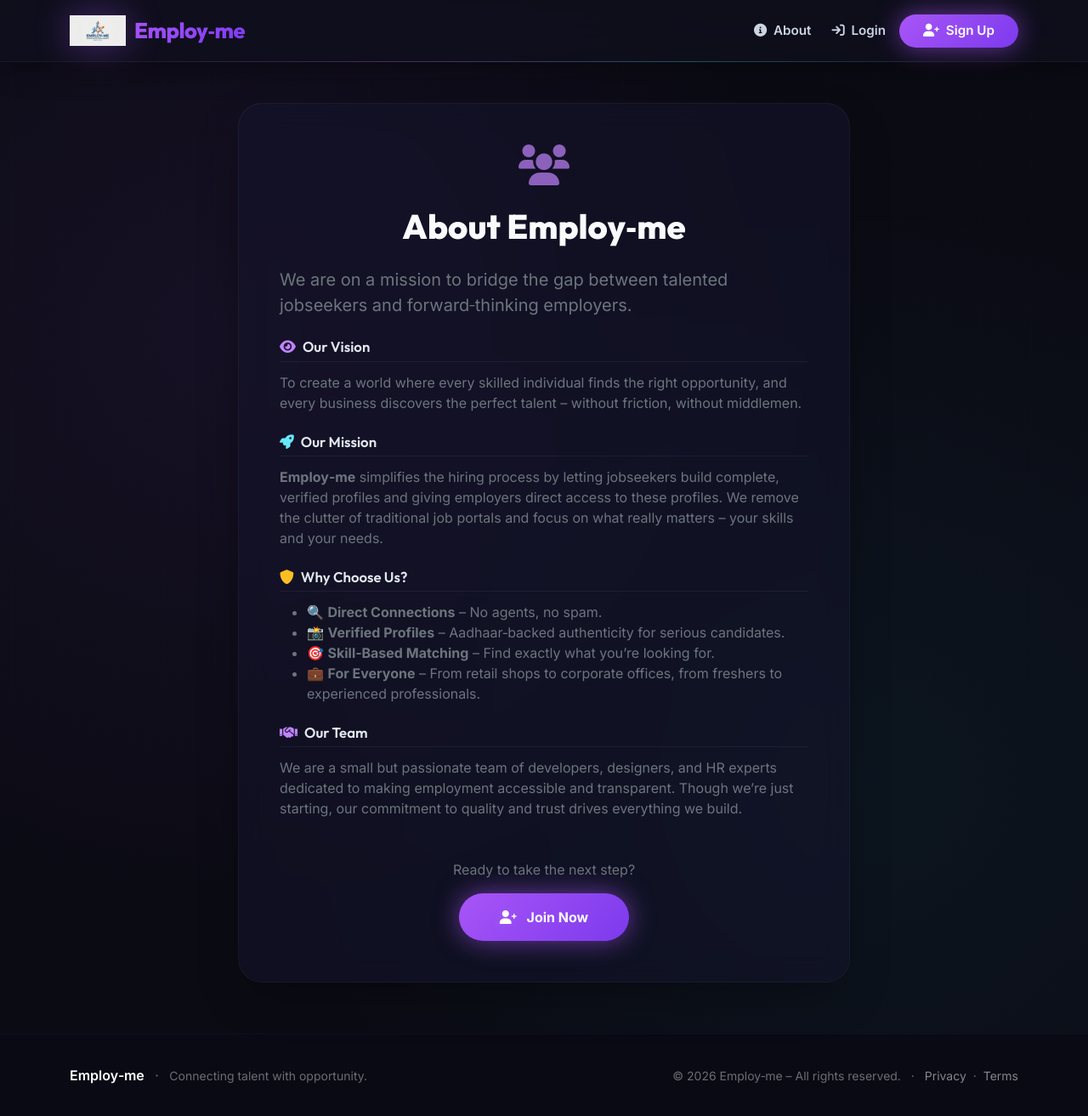
After one commit to tj184/Employ-me, a Flask app: page /about in a window 1280 px wide. The commit adds this page. Shown: the whole page at 85% size. Run offline with Flask 3, Linux system fonts and the light colour scheme; some libraries are stand-ins or nearby versions.

Commit message:
Adding switch account, business form and about section

```diff
--- a/app.py
+++ b/app.py
@@ -6,8 +6,8 @@ from flask_login import LoginManager, login_user, logout_user, login_required, c
 from werkzeug.security import generate_password_hash, check_password_hash
 from wtforms.validators import DataRequired
 from config import Config
-from models import db, User, JobSeekerProfile
-from forms import LoginForm, SignupForm, ProfileForm, INDIAN_CITIES, SKILLS_CHOICES
+from models import db, User, JobSeekerProfile, EmployerProfile
+from forms import LoginForm, SignupForm, ProfileForm, EmployerForm, INDIAN_CITIES, SKILLS_CHOICES
 
 app = Flask(__name__)
 app.config.from_object(Config)
@@ -49,6 +49,7 @@ def role_required(role):
         return wrapper
     return decorator
 
+# ---------- Routes ----------
 @app.route('/')
 def index():
     return render_template('index.html')
@@ -65,7 +66,7 @@ def login():
             flash('Login successful!', 'success')
             next_page = request.args.get('next')
             if not next_page:
-                next_page = url_for('jobseeker_dashboard') if user.role == 'jobseeker' else url_for('hire_dashboard')
+                next_page = url_for('jobseeker_dashboard') if user.role == 'jobseeker' else url_for('employer_profile')
             return redirect(next_page)
         flash('Invalid email or password.', 'danger')
     return render_template('login.html', form=form)
@@ -87,7 +88,10 @@ def signup():
         db.session.commit()
         login_user(user)
         flash('Account created! Complete your profile.', 'success')
-        return redirect(url_for('jobseeker_dashboard') if user.role == 'jobseeker' else url_for('hire_dashboard'))
+        if user.role == 'jobseeker':
+            return redirect(url_for('jobseeker_dashboard'))
+        else:
+            return redirect(url_for('employer_profile'))
     return render_template('signup.html', form=form)
 
 @app.route('/logout')
@@ -104,20 +108,47 @@ def jobseeker_dashboard():
     profile = JobSeekerProfile.query.filter_by(user_id=current_user.id).first()
     form = ProfileForm(obj=profile)
 
-    # If profile exists, remove DataRequired from locked fields
+    locked_fields = [
+        'first_name', 'last_name', 'middle_name', 'dob', 'gender', 'address',
+        'pincode', 'mobile', 'father_husband_name', 'city', 'state', 'aadhar_card'
+    ] if profile else []
+
     if profile:
-        locked_fields = ['first_name', 'last_name', 'dob', 'gender', 'address',
-                         'pincode', 'mobile', 'father_husband_name', 'city', 'state']
         for field_name in locked_fields:
-            field = getattr(form, field_name)
-            field.validators = [v for v in field.validators if not isinstance(v, DataRequired)]
+            field = getattr(form, field_name, None)
+            if field:
+                field.validators = [v for v in field.validators if not isinstance(v, DataRequired)]
 
     if form.validate_on_submit():
+        if not profile:
+            if not form.profile_pic.data:
+                flash('Profile picture is required.', 'danger')
+                return render_template('jobseeker_dashboard.html',
+                                       form=form, profile=profile,
+                                       cities=INDIAN_CITIES, locked_fields=locked_fields)
+            if not form.aadhar_card.data:
+                flash('Aadhaar card image is required.', 'danger')
+                return render_template('jobseeker_dashboard.html',
+                                       form=form, profile=profile,
+                                       cities=INDIAN_CITIES, locked_fields=locked_fields)
+
+        selected = form.selected_skills.data
+        skills_list = []
+        if selected:
+            label_map = dict(SKILLS_CHOICES)
+            skills_list.extend([label_map.get(s, s) for s in selected])
+        if form.custom_skills.data and form.custom_skills.data.strip():
+            skills_list.extend([s.strip() for s in form.custom_skills.data.split(',') if s.strip()])
+        if not skills_list:
+            flash('Please select at least one skill or enter a custom skill.', 'danger')
+            return render_template('jobseeker_dashboard.html',
+                                   form=form, profile=profile,
+                                   cities=INDIAN_CITIES, locked_fields=locked_fields)
+
         if not profile:
             profile = JobSeekerProfile(user_id=current_user.id)
             db.session.add(profile)
 
-            # New profile → assign all fields
             profile.first_name = form.first_name.data
             profile.middle_name = form.middle_name.data
             profile.last_name = form.last_name.data
@@ -129,29 +160,15 @@ def jobseeker_dashboard():
             profile.father_husband_name = form.father_husband_name.data
             profile.city = form.city.data
             profile.state = form.state.data
-        else:
-            # Existing profile → locked fields are NOT updated
-            pass
 
-        # Editable fields (always updated)
         profile.education_level = form.education_level.data
         profile.education_other = form.education_other.data if form.education_level.data == 'Others' else None
         profile.preferred_location1 = form.preferred_location1.data
         profile.preferred_location2 = form.preferred_location2.data or None
         profile.preferred_location3 = form.preferred_location3.data or None
         profile.employment_type = form.employment_type.data
+        profile.skills = ', '.join(skills_list)
 
-        # Skills
-        selected = form.selected_skills.data
-        skills_list = []
-        if selected:
-            label_map = dict(SKILLS_CHOICES)
-            skills_list.extend([label_map.get(s, s) for s in selected])
-        if form.custom_skills.data.strip():
-            skills_list.extend([s.strip() for s in form.custom_skills.data.split(',') if s.strip()])
-        profile.skills = ', '.join(skills_list) if skills_list else None
-
-        # Images
         if form.profile_pic.data:
             old = profile.profile_pic
             filename = save_image(form.profile_pic.data)
@@ -159,19 +176,17 @@ def jobseeker_dashboard():
                 if old and os.path.exists(os.path.join(app.config['UPLOAD_FOLDER'], old)):
                     os.remove(os.path.join(app.config['UPLOAD_FOLDER'], old))
                 profile.profile_pic = filename
-        if form.aadhar_card.data:
-            old = profile.aadhar_card
-            filename = save_image(form.aadhar_card.data)
-            if filename:
-                if old and os.path.exists(os.path.join(app.config['UPLOAD_FOLDER'], old)):
-                    os.remove(os.path.join(app.config['UPLOAD_FOLDER'], old))
-                profile.aadhar_card = filename
+
+        if not profile.id:
+            if form.aadhar_card.data:
+                filename = save_image(form.aadhar_card.data)
+                if filename:
+                    profile.aadhar_card = filename
 
         db.session.commit()
         flash('Profile saved successfully!', 'success')
         return redirect(url_for('jobseeker_dashboard'))
 
-    # Pre-populate form for GET (if profile exists)
     if profile:
         form.first_name.data = profile.first_name
         form.middle_name.data = profile.middle_name
@@ -210,13 +225,52 @@ def jobseeker_dashboard():
                            form=form,
                            profile=profile,
                            cities=INDIAN_CITIES,
-                           locked_fields=['first_name', 'last_name', 'dob', 'gender', 'address',
-                                          'pincode', 'mobile', 'father_husband_name', 'city', 'state'] if profile else [])
+                           locked_fields=locked_fields)
+
+@app.route('/employer/profile', methods=['GET', 'POST'])
+@login_required
+@role_required('employer')
+def employer_profile():
+    profile = EmployerProfile.query.filter_by(user_id=current_user.id).first()
+    form = EmployerForm(obj=profile)
+
+    if form.validate_on_submit():
+        if not profile:
+            profile = EmployerProfile(user_id=current_user.id)
+            db.session.add(profile)
+
+        profile.business_name = form.business_name.data
+        profile.business_address = form.business_address.data
+        profile.gst_number = form.gst_number.data
+        profile.business_type = form.business_type.data
+        profile.contact_person_name = form.contact_person_name.data
+        profile.contact_person_phone = form.contact_person_phone.data
+        profile.dob = form.dob.data           # <-- save DOB
+
+        db.session.commit()
+        flash('Business profile saved!', 'success')
+        return redirect(url_for('hire_dashboard'))
+
+    if profile:
+        form.business_name.data = profile.business_name
+        form.business_address.data = profile.business_address
+        form.gst_number.data = profile.gst_number
+        form.business_type.data = profile.business_type
+        form.contact_person_name.data = profile.contact_person_name
+        form.contact_person_phone.data = profile.contact_person_phone
+        form.dob.data = profile.dob           # <-- pre-populate DOB
+
+    return render_template('employer_profile.html', form=form, profile=profile)
 
 @app.route('/hire')
 @login_required
 @role_required('employer')
 def hire_dashboard():
+    employer_profile = EmployerProfile.query.filter_by(user_id=current_user.id).first()
+    if not employer_profile:
+        flash('Please complete your business profile first.', 'warning')
+        return redirect(url_for('employer_profile'))
+
     profiles = JobSeekerProfile.query.all()
     return render_template('hire_dashboard.html', profiles=profiles)
 
@@ -227,6 +281,46 @@ def view_profile(profile_id):
     profile = JobSeekerProfile.query.get_or_404(profile_id)
     return render_template('view_profile.html', profile=profile)
 
+# ---------- New: Delete account ----------
+@app.route('/delete_account', methods=['GET', 'POST'])
+@login_required
+def delete_account():
+    if request.method == 'GET':
+        return render_template('delete_account.html')
+
+    # POST – verify DOB and delete
+    dob_str = request.form.get('dob')
+    if not dob_str:
+        flash('Please enter your date of birth.', 'danger')
+        return redirect(url_for('delete_account'))
+
+    try:
+        dob = datetime.strptime(dob_str, '%Y-%m-%d').date()
+    except ValueError:
+        flash('Invalid date format. Use YYYY-MM-DD.', 'danger')
+        return redirect(url_for('delete_account'))
+
+    # Check against the correct profile
+    if current_user.role == 'jobseeker':
+        profile = JobSeekerProfile.query.filter_by(user_id=current_user.id).first()
+    else:
+        profile = EmployerProfile.query.filter_by(user_id=current_user.id).first()
+
+    if not profile or profile.dob != dob:
+        flash('Date of birth does not match our records. Account not deleted.', 'danger')
+        return redirect(url_for('delete_account'))
+
+    # All good – delete the user (cascade removes the profile)
+    db.session.delete(current_user)
+    db.session.commit()
+    logout_user()
+    flash('Your account has been permanently deleted. You can now create a new account with a different role.', 'success')
+    return redirect(url_for('signup'))
+
+@app.route('/about')
+def about():
+    return render_template('about.html')
+
 @app.errorhandler(404)
 def not_found(e):
     return render_template('base.html', content='Page not found'), 404
--- a/forms.py
+++ b/forms.py
@@ -206,3 +206,19 @@ class ProfileForm(FlaskForm):
     aadhar_card = FileField('Aadhaar Card (not shared with employers)', validators=[FileAllowed(['jpg','png','jpeg'], 'Images only!')])
 
     submit = SubmitField('Save Profile')
+
+class EmployerForm(FlaskForm):
+    business_name = StringField('Business Name', validators=[DataRequired(), Length(max=150)])
+    business_address = TextAreaField('Business Address', validators=[DataRequired(), Length(max=300)])
+    gst_number = StringField('GST Number', validators=[DataRequired(), Length(max=30)])
+    business_type = SelectField('Business Type', choices=[
+        ('Retail', 'Retail'),
+        ('Wholesale', 'Wholesale'),
+        ('Service', 'Service'),
+        ('Manufacturing', 'Manufacturing'),
+        ('Other', 'Other')
+    ], validators=[DataRequired()])
+    contact_person_name = StringField('Contact Person Name', validators=[DataRequired(), Length(max=100)])
+    contact_person_phone = StringField('Contact Person Phone', validators=[DataRequired(), Length(max=15)])
+    dob = DateField('Date of Birth (for verification)', validators=[DataRequired()], format='%Y-%m-%d')
+    submit = SubmitField('Save Business Profile')
--- /dev/null
+++ b/templates/about.html
@@ -0,0 +1,72 @@
+{% extends "base.html" %}
+
+{% block content %}
+<div class="container my-5">
+    <div class="row justify-content-center">
+        <div class="col-md-8">
+            <!-- Glass card -->
+            <div class="card-modern p-5">
+                <div class="text-center mb-4">
+                    <i class="fas fa-users fa-3x" style="color: var(--primary-light); opacity: 0.7;"></i>
+                </div>
+                <h1 class="text-center mb-4" style="font-family: var(--font-display); font-weight: 800; color: #F8FAFC;">
+                    About <span class="gradient-text">Employ‑me</span>
+                </h1>
+                <p class="lead text-secondary">
+                    We are on a mission to bridge the gap between talented jobseekers and forward‑thinking employers.
+                </p>
+
+                <h5 class="section-title mt-4"><i class="fas fa-eye me-2" style="color: var(--primary-light);"></i>Our Vision</h5>
+                <p class="text-secondary">
+                    To create a world where every skilled individual finds the right opportunity, and every business discovers the perfect talent – without friction, without middlemen.
+                </p>
+
+                <h5 class="section-title mt-4"><i class="fas fa-rocket me-2" style="color: var(--employer-light);"></i>Our Mission</h5>
+                <p class="text-secondary">
+                    <strong>Employ‑me</strong> simplifies the hiring process by letting jobseekers build complete, verified profiles and giving employers direct access to these profiles. We remove the clutter of traditional job portals and focus on what really matters – your skills and your needs.
+                </p>
+
+                <h5 class="section-title mt-4"><i class="fas fa-shield-alt me-2" style="color: var(--accent-gold);"></i>Why Choose Us?</h5>
+                <ul class="text-secondary">
+                    <li>🔍 <strong>Direct Connections</strong> – No agents, no spam.</li>
+                    <li>📸 <strong>Verified Profiles</strong> – Aadhaar‑backed authenticity for serious candidates.</li>
+                    <li>🎯 <strong>Skill‑Based Matching</strong> – Find exactly what you’re looking for.</li>
+                    <li>💼 <strong>For Everyone</strong> – From retail shops to corporate offices, from freshers to experienced professionals.</li>
+                </ul>
+
+                <h5 class="section-title mt-4"><i class="fas fa-handshake me-2" style="color: var(--primary-light);"></i>Our Team</h5>
+                <p class="text-secondary">
+                    We are a small but passionate team of developers, designers, and HR experts dedicated to making employment accessible and transparent. Though we’re just starting, our commitment to quality and trust drives everything we build.
+                </p>
+
+                <div class="text-center mt-5">
+                    <p class="text-secondary">Ready to take the next step?</p>
+                    {% if not current_user.is_authenticated %}
+                        <a href="{{ url_for('signup') }}" class="btn btn-primary-gradient px-5 py-3">
+                            <i class="fas fa-user-plus me-2"></i> Join Now
+                        </a>
+                    {% else %}
+                        <a href="{{ url_for('index') }}" class="btn btn-outline-soft px-5 py-3">
+                            <i class="fas fa-home me-2"></i> Back to Home
+                        </a>
+                    {% endif %}
+                </div>
+            </div>
+        </div>
+    </div>
+</div>
+{% endblock %}
+
+{% block extra_scripts %}
+<style>
+    .section-title {
+        font-family: var(--font-display);
+        font-weight: 600;
+        font-size: 1.05rem;
+        color: #E2E8F0;
+        border-bottom: 1px solid rgba(255,255,255,0.06);
+        padding-bottom: 6px;
+        margin-bottom: 12px;
+    }
+</style>
+{% endblock %}
--- a/templates/base.html
+++ b/templates/base.html
@@ -557,6 +557,13 @@
         </button>
         <div class="collapse navbar-collapse" id="navbarNav">
             <ul class="navbar-nav ms-auto align-items-lg-center gap-1 gap-lg-2">
+                <!-- About Us link – always visible -->
+                <li class="nav-item">
+                    <a class="nav-link" href="{{ url_for('about') }}">
+                        <i class="fas fa-info-circle me-1"></i> About
+                    </a>
+                </li>
+
                 {% if current_user.is_authenticated %}
                     <li class="nav-item">
                         <span class="navbar-text">
```
Also changed, not shown: models.py (+38 -14 lines), templates/delete_account.html (added, +53 -0 lines), templates/employer_profile.html (added, +129 -0 lines), templates/index.html (+18 -0 lines), templates/jobseeker_dashboard.html (+34 -19 lines), app.db, static/uploads/0a9e0fdd727542698325f90cd9d17edc.jpeg (added), static/uploads/18fd4c316b01469fa7fe911bc2a2144a.jpeg (added), static/uploads/2ece4d6bd29d4f0cade5d9a85c29f5bb.jpeg (added), static/uploads/4af005265c7a4b47843c0c2dada64ce8.jpeg (added), static/uploads/987194d54de74657b0d6a93b750dddd3.jpeg (added). Lines whose indentation alone changed are shown as unchanged.
